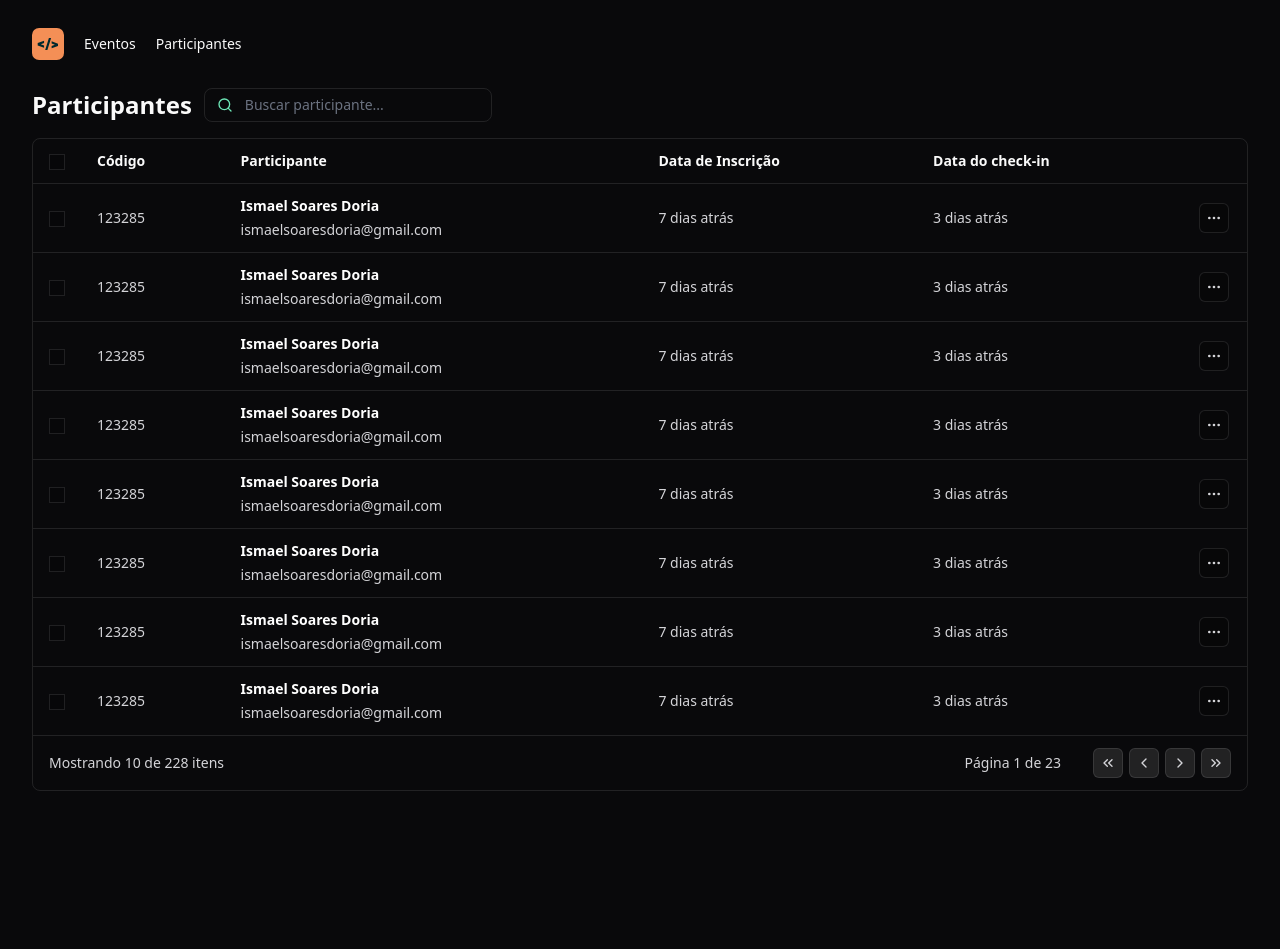
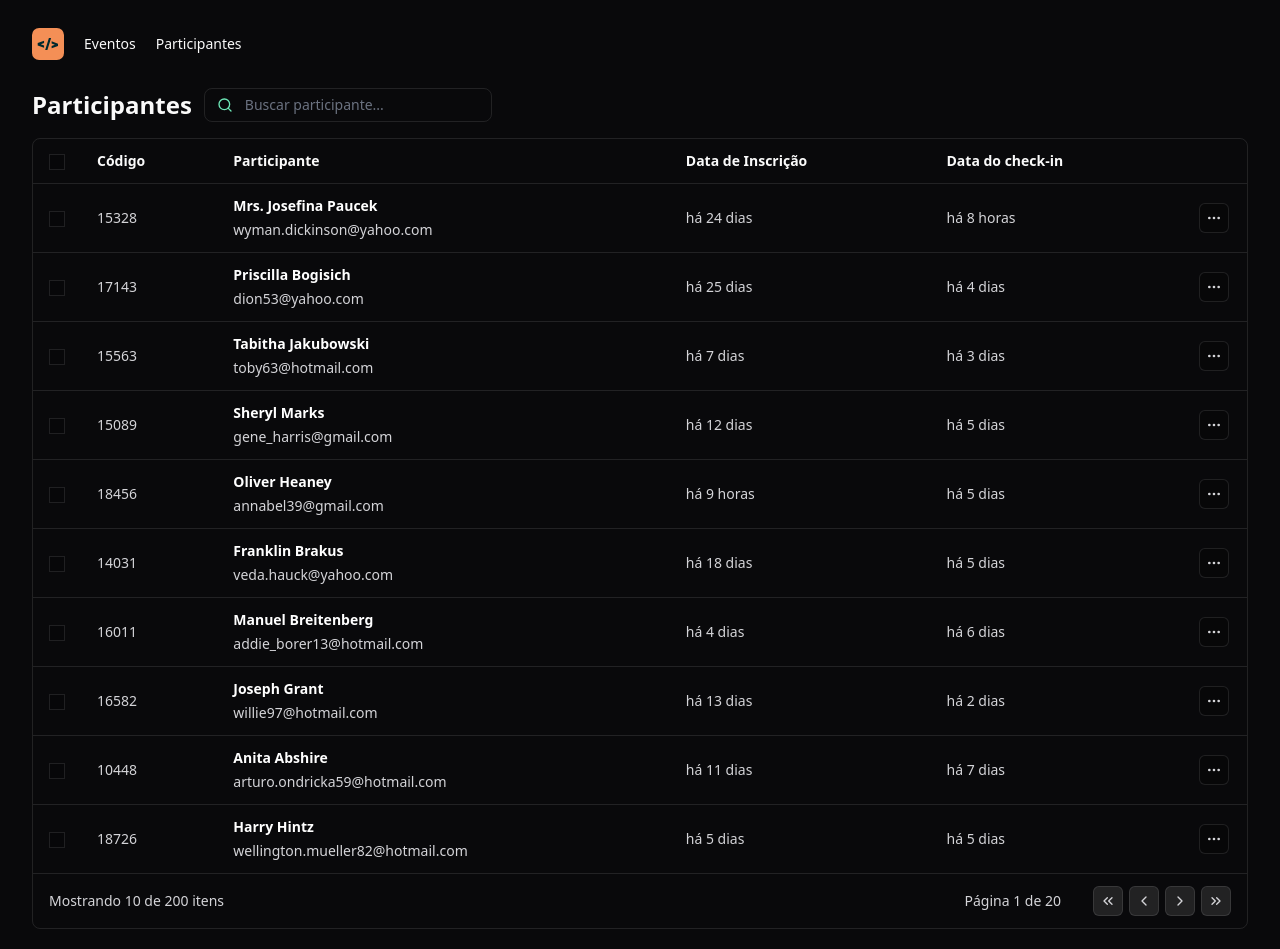
Before and after one commit to ismaelsoares/pass-in-web, a React (Vite) app: page / in a window 1280 px wide. Before the commit the page ends 811 px from the top, so only its background shows below. Built offline with nearby package versions, Linux system fonts and the light colour scheme.

Commit message:
Add pagination dates

```diff
--- a/package.json
+++ b/package.json
@@ -10,12 +10,14 @@
   },
   "dependencies": {
     "@tailwindcss/forms": "^0.5.7",
+    "dayjs": "^1.11.10",
     "lucide-react": "^0.364.0",
     "react": "^18.2.0",
     "react-dom": "^18.2.0",
     "tailwind-merge": "^2.2.2"
   },
   "devDependencies": {
+    "@faker-js/faker": "^8.4.1",
     "@types/react": "^18.2.66",
     "@types/react-dom": "^18.2.22",
     "@typescript-eslint/eslint-plugin": "^7.2.0",
--- a/src/components/attendee-list.tsx
+++ b/src/components/attendee-list.tsx
@@ -6,15 +6,22 @@
   MoreHorizontal,
   Search,
 } from "lucide-react";
+import dayjs from "dayjs";
+import "dayjs/locale/pt-br";
+import relativeTime from "dayjs/plugin/relativeTime";
 import { IconButton } from "./icon-button";
 import { TableHeader } from "./table/table-header";
 import { Table } from "./table/table";
 import { TableCell } from "./table/table-cell";
 import { TableRow } from "./table/table-row";
 import { ChangeEvent, useState } from "react";
+import { attendees } from "../data/attendees";
 
+dayjs.extend(relativeTime);
+dayjs.locale("pt-br");
 export const AttendeeList = () => {
   const [search, setSearch] = useState("");
+  const [page, setPage] = useState(1);
   const onSearchInputChanged = (event: ChangeEvent<HTMLInputElement>) =>
     setSearch(event.target.value);
 
@@ -54,10 +61,10 @@
         </thead>
 
         <tbody>
-          {Array.from({ length: 8 }).map((_, i) => {
+          {attendees.slice((page - 1) * 10, page * 10).map((attendee) => {
             return (
               <TableRow
-                key={i}
+                key={attendee.id}
                 className="border-b border-white/10 hover:bg-white/5"
               >
                 <TableCell>
@@ -66,17 +73,17 @@
                     className="border-white/10 size-4 bg-black/20"
                   />
                 </TableCell>
-                <TableCell>123285</TableCell>
+                <TableCell>{attendee.id}</TableCell>
                 <TableCell>
                   <div className="flex flex-col gap-1">
                     <span className="font-semibold text-white">
-                      Ismael Soares Doria
+                      {attendee.name}
                     </span>
-                    <span>ismaelsoaresdoria@gmail.com</span>
+                    <span>{attendee.email.toLocaleLowerCase()}</span>
                   </div>
                 </TableCell>
-                <TableCell>7 dias atrás</TableCell>
-                <TableCell>3 dias atrás</TableCell>
+                <TableCell>{dayjs().to(attendee.createdAt)}</TableCell>
+                <TableCell>{dayjs().to(attendee.checkedInAt)}</TableCell>
                 <TableCell>
                   <IconButton transparent>
                     <MoreHorizontal className="size-4" />
@@ -89,10 +96,14 @@
 
         <tfoot>
           <tr>
-            <TableCell colSpan={3}>Mostrando 10 de 228 itens</TableCell>
+            <TableCell colSpan={3}>
+              Mostrando 10 de {attendees.length} itens
+            </TableCell>
             <TableCell className="text-right" colSpan={3}>
               <div className="inline-flex items-center gap-8">
-                <span>Página 1 de 23</span>
+                <span>
+                  Página {page} de {Math.ceil(attendees.length / 10)}
+                </span>
                 <div className="flex gap-1.5">
                   <IconButton>
                     <ChevronsLeft className="size-4" />
--- /dev/null
+++ b/src/data/attendees.ts
@@ -0,0 +1,11 @@
+import { faker } from "@faker-js/faker";
+
+export const attendees = Array.from({ length: 200 }).map(() => {
+  return {
+    id: faker.number.int({ min: 10000, max: 20000 }),
+    name: faker.person.fullName(),
+    email: faker.internet.email(),
+    createdAt: faker.date.recent({ days: 30 }),
+    checkedInAt: faker.date.recent({ days: 7 }),
+  };
+});
```
Also changed, not shown: 1 other file (tests, documents, lock files or other folders).
